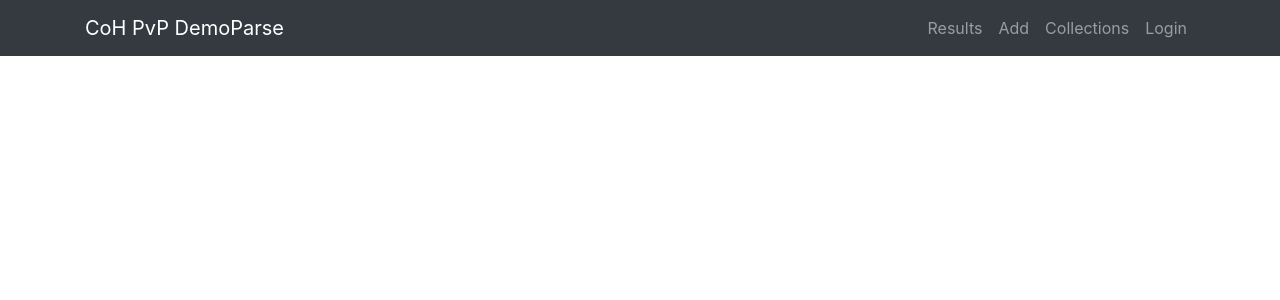
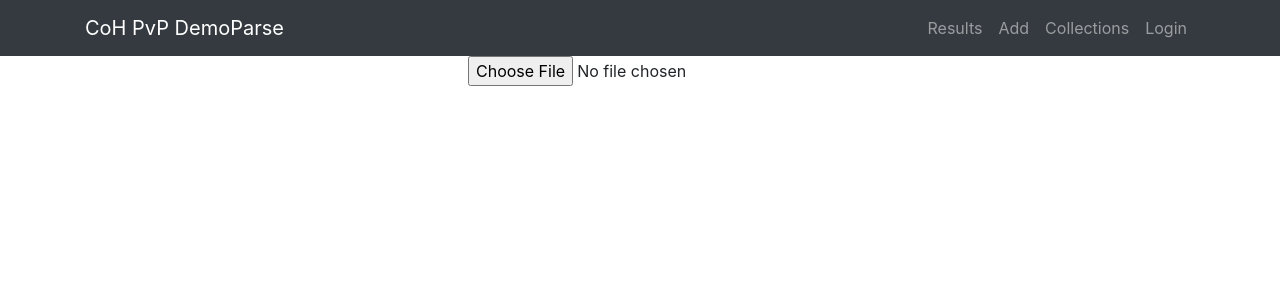
Before and after one commit to SFoxGit/reactdemoparse, a React (Create React App) app in the folder client/: page /add/1 in a window 1280 px wide. Shown: the top 300 px of the page. Built offline with nearby package versions, Linux system fonts and the light colour scheme.

Commit message:
upload and delete csv file

```diff
--- a/client/src/Add/add.jsx
+++ b/client/src/Add/add.jsx
@@ -3,8 +3,10 @@ import { Container } from 'react-bootstrap'
 import { readString } from 'react-papaparse';
 import { useHistory } from "react-router";
 import axios from "axios";
+import { useParams } from 'react-router-dom';
 
 export default function Add(props) {
+  const {id} = useParams()
   const history = useHistory();
   const setMatchData = props.setMatchData;
   const setSummaryStats = props.setSummaryStats;
@@ -154,7 +156,7 @@ export default function Add(props) {
             if (files) {
               formData.append("file", files[0])
               console.log(files[0]);
-              axios.post('/api/parse', formData, {
+              axios.post(`/api/parse/${id}`, formData, {
                 headers: {
                   'Content-Type': 'multipart/form-data'
                 }
--- a/client/src/App.js
+++ b/client/src/App.js
@@ -43,8 +43,7 @@ function App() {
             spikeLog={spikeLog}
           />
         </Route>
-        <Route exact path="/add">
-          <CollectionForm />
+        <Route exact path="/add/:id">
           <Add
             setMatchData={setMatchData}
             setSummaryStats={setSummaryStats}
--- a/client/src/Collection/collection.jsx
+++ b/client/src/Collection/collection.jsx
@@ -1,8 +1,10 @@
 import React, { useState } from 'react'
 import { Button, Col, Container, Row } from 'react-bootstrap'
 import CollectionForm from './collection.form'
+import { useHistory } from "react-router";
 
 export default function Collection(props) {
+  const history = useHistory();
   const userId = props.userId
   const collection = props.collection
   const setCollection = props.setCollection
@@ -17,7 +19,7 @@ export default function Collection(props) {
         <Row key={element.name}>
           <Col>{element.name}</Col>
           <Col><Button>View Stats</Button></Col>
-          <Col><Button>Add Match</Button></Col>
+          <Col><Button onClick={() => history.push(`/add/${element.id}`)}>Add Match</Button></Col>
         </Row>)) : null}
     </Container>
   )
--- a/package.json
+++ b/package.json
@@ -17,6 +17,7 @@
     "nodemon": "^1.18.7"
   },
   "dependencies": {
+    "await-spawn": "^4.0.2",
     "bcrypt": "^5.0.1",
     "compression": "^1.7.4",
     "concurrently": "^4.1.0",
```
Also changed, not shown: 1 other file (tests, documents, lock files or other folders).
